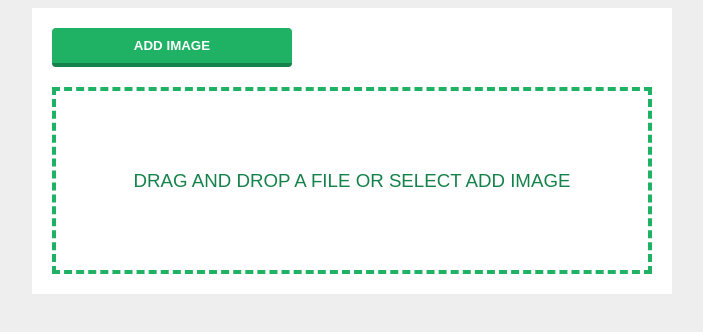
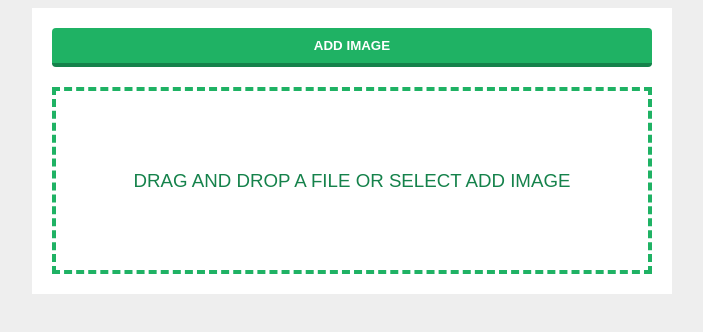
Before and after one commit to srolisp/teacherble-machine-example, a plain HTML site: page index.html in a window 1280 px wide. Shown: the whole page, without its empty margins (288-991 px from the left). Drawn offline with nearby package versions, Linux system fonts and the light colour scheme.

Commit message:
Add files via upload

```diff
--- a/style.css
+++ b/style.css
@@ -11,7 +11,7 @@ body {
   }
 
   .file-upload-btn {
-    width: 240px;
+    width: 100%;
     margin: 0;
     color: #fff;
     background: #1FB264;
```
